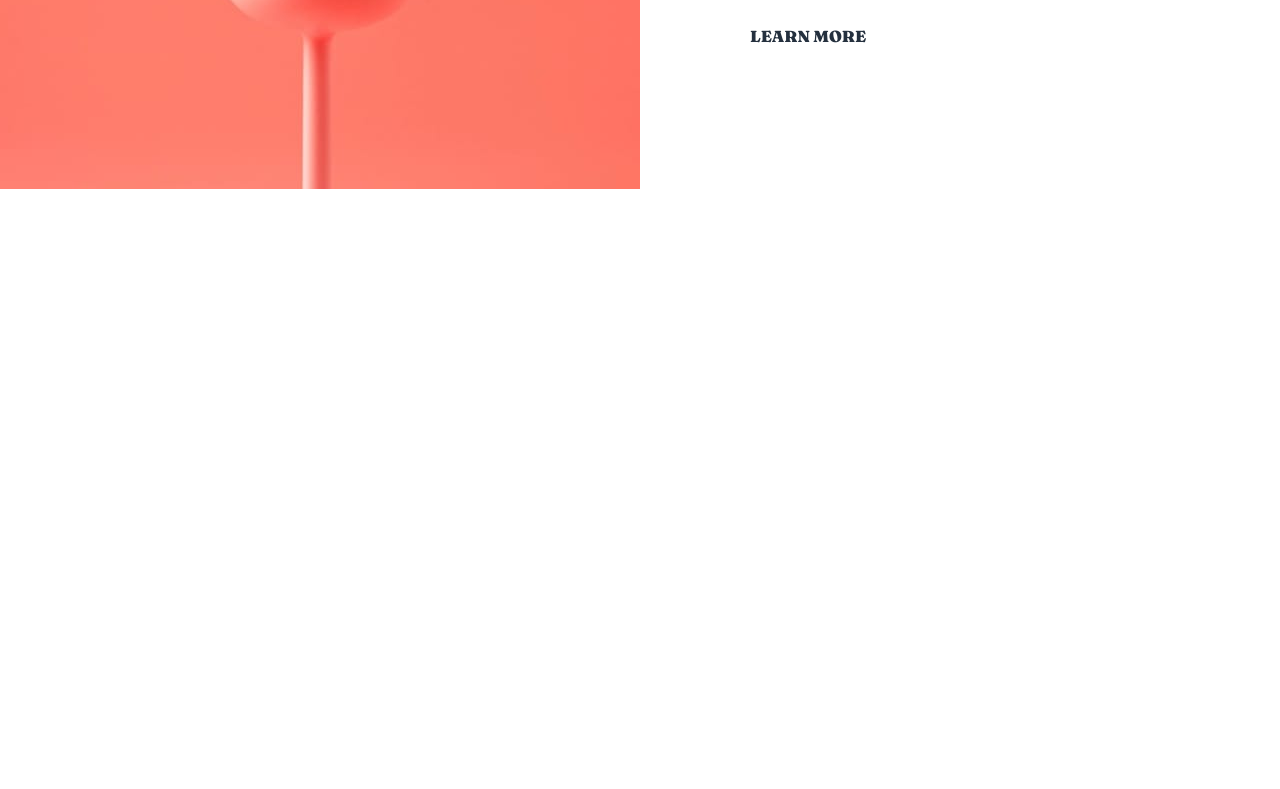
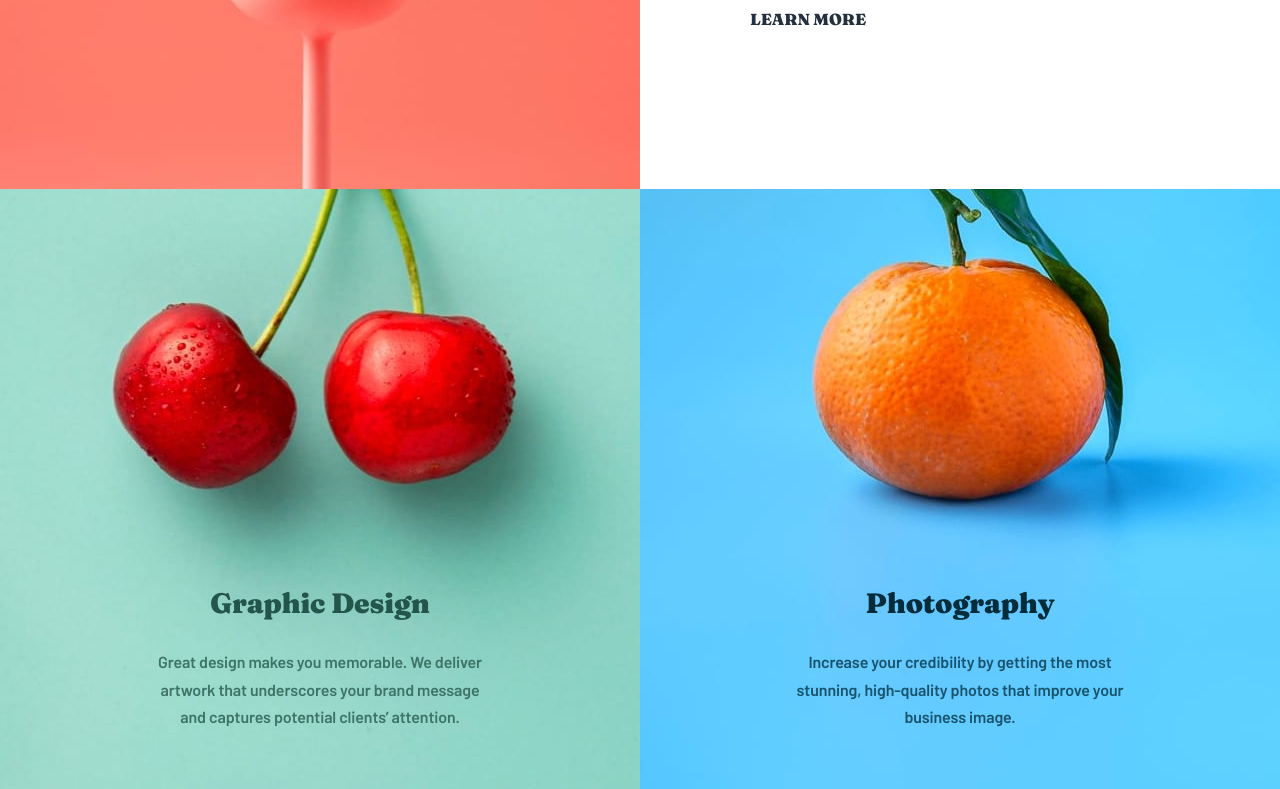
Before and after one commit to valentinaotocan/Sunnyside-Landing-Page, a Next.js app: page / in a window 1280 px wide. Shown: the part 1811-2600 px from the top of the page. Before the commit the page ends 2000 px from the top, so only its background shows below. Built offline with nearby package versions, Linux system fonts and the light colour scheme.

Commit message:
Add Design_photography section

```diff
--- /dev/null
+++ b/components/design-photography/Design_photography.jsx
@@ -0,0 +1,31 @@
+import styles from "./Design_photography.module.css";
+export default function Design_photography() {
+  return (
+    <section className={styles.section}>
+      <div className={styles.design}>
+        <div className={styles.width}>
+          <h2 className={`${styles.title} ${styles.colorDesignTitle}`}>
+            Graphic Design
+          </h2>
+          <p className={`${styles.text} ${styles.colorDesignText}`}>
+            Great design makes you memorable. We deliver artwork that
+            underscores your brand message and captures potential clients’
+            attention.
+          </p>
+        </div>
+      </div>
+
+      <div className={styles.photography}>
+        <div className={styles.width}>
+          <h2 className={`${styles.title} ${styles.colorPhotographyTitle}`}>
+            Photography
+          </h2>
+          <p className={`${styles.text} ${styles.colorPhotographyText}`}>
+            Increase your credibility by getting the most stunning, high-quality
+            photos that improve your business image.
+          </p>
+        </div>
+      </div>
+    </section>
+  );
+}
--- /dev/null
+++ b/components/design-photography/Design_photography.module.css
@@ -0,0 +1,66 @@
+.section {
+  width: 100%;
+  height: 600px;
+  display: flex;
+}
+
+.design {
+  background: url("../../public/assets/images/image-graphic-design.jpg")
+    no-repeat center center/cover;
+  width: 50%;
+  height: 100%;
+  display: flex;
+  flex-direction: column;
+  justify-content: flex-end;
+  align-items: center;
+  text-align: center;
+}
+
+.photography {
+  background: url("../../public/assets/images/image-photography.jpg") no-repeat
+    center center/cover;
+  width: 50%;
+  height: 100%;
+  display: flex;
+  flex-direction: column;
+  justify-content: flex-end;
+  align-items: center;
+  text-align: center;
+}
+
+.width {
+  max-width: 340px;
+}
+
+.title {
+  font-family: var(--fraunces);
+  font-weight: 900;
+  font-size: 1.75rem;
+  line-height: 1.25;
+  letter-spacing: -0.2px;
+}
+
+.colorDesignTitle {
+  color: #24554A;
+}
+
+.colorPhotographyTitle {
+  color: #052C3B;
+}
+
+.text {
+  font-size: 1rem;
+  font-weight: 600;
+  line-height: 1.7;
+  letter-spacing: -0.11px;
+  padding-top: 27px;
+  padding-bottom: 59px;
+}
+
+.colorDesignText {
+  color: #3E7467;
+}
+
+.colorPhotographyText {
+  color: #19536C;
+}
--- a/components/transform-audience/Transform_audience.module.css
+++ b/components/transform-audience/Transform_audience.module.css
@@ -29,6 +29,7 @@
   line-height: 1.2;
   letter-spacing: -0.29px;
   color: var(--very-dark-blue-color);
+  padding-bottom: 32px;
 }
 
 .paragraph {
--- a/pages/index.js
+++ b/pages/index.js
@@ -3,6 +3,8 @@ import Image from 'next/image'
 import styles from '../styles/Home.module.css'
 import Navbar from '../components/navbar/Navbar'
 import Transform_audience from '../components/transform-audience/Transform_audience'
+import Design_photography from '../components/design-photography/Design_photography.jsx'
+
 
 export default function Home() {
   return (
@@ -20,6 +22,7 @@ export default function Home() {
         </div>
       </div>
       <Transform_audience />
+      <Design_photography />
     </div>
   );
 }
--- a/styles/Home.module.css
+++ b/styles/Home.module.css
@@ -16,6 +16,6 @@
 }
 
 @keyframes MoveUpDown {
-  0% { transform: translateY(-30px); }
+  0% { transform: translateY(-5px); }
   100% { transform: translateY(95px); }
 }
--- a/styles/globals.css
+++ b/styles/globals.css
@@ -14,8 +14,6 @@
 
 html,
 body {
-  padding: 0;
-  margin: 0;
   font-family: var(--barlow);
 }
 
@@ -26,4 +24,6 @@ a {
 
 * {
   box-sizing: border-box;
+  padding: 0;
+  margin: 0;
 }
```
